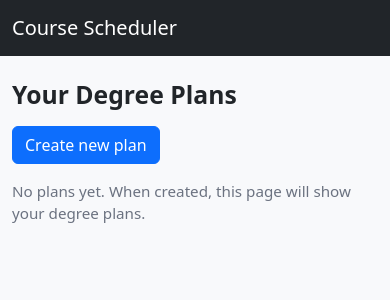
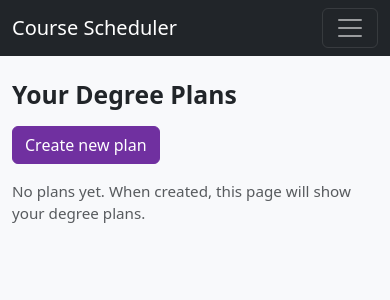
Before and after one commit to sarazoher/course-schedular, a Flask app: page /dashboard in a window 390 px wide. Shown: the top 300 px of the page. Run offline with Flask 3, Linux system fonts and the light colour scheme; the visitor is signed in with stand-in values (Sample User, id 1); data that the repository does not hold is empty.

Commit message:
Added global styling and solver status semantics
Introduced a centralized static CSS layer and UI polish.
• Add main.css with brand colors, layout tweaks, and reusable CSS variables
• Define semantic solver status styles (ok / bad / unknown)
• Make solver status visually clear (green for optimal, red for infeasible)
• Improve card, table, button, and navbar readability
• Add responsive navbar with hamburger menu support
• Wire static CSS into base template for global styling.
This establishes a consistent visual language and makes solver outcomes immediately understandable without changing any backend logic.

```diff
--- a/static/css/main.css
+++ b/static/css/main.css
@@ -1,13 +1,29 @@
+:root {
+  /* Brand */
+  --brand: #7030a0;
+
+  /* Neutrals */
+  --bg: #f8f9fb;
+  --card-border: #e5e7eb;
+  --text-strong: #374151;
+  --muted: #6b7280;
+
+  /* Solver Semantics */
+  --ok: #16a34a;
+  --bad: #dc2626;
+  --unknown: #6b7280;
+}
+
 /* ==============================
    Global layout tweaks
    ============================== */
 
 body {
-  background-color: #f8f9fb;
+  background-color: var(--bg);
   font-size: 0.95rem;
 }
 
-/* Keep content readable on large screens */
+/* Improve readability of collapsed navbar menu */
 .container {
   max-width: 1100px;
 }
@@ -18,7 +34,7 @@ body {
 
 .card {
   border-radius: 10px;
-  border: 1px solid #e5e7eb;
+  border: 1px solid var(--card-border);
   box-shadow: 0 2px 6px rgba(0, 0, 0, 0.04);
 }
 
@@ -30,7 +46,9 @@ body {
    Headings
    ============================== */
 
-h1, h2, h3 {
+h1,
+h2,
+h3 {
   font-weight: 600;
 }
 
@@ -57,6 +75,30 @@ form + .btn {
   margin-left: 0.4rem;
 }
 
+/* Primary buttons (brand color) */
+.btn-primary {
+  background-color: var(--brand);
+  border-color: var(--brand);
+}
+
+.btn-primary:hover {
+  background-color: #5c2784;
+  border-color: #5c2784;
+}
+
+/* ==============================
+   Navbar links (upper right)
+   ============================== */
+
+.navbar .nav-link {
+  color: var(--muted);
+  font-weight: 500;
+}
+
+.navbar .nav-link:hover {
+  color: var(--brand);
+}
+
 /* ==============================
    Tables (solver output, courses)
    ============================== */
@@ -67,13 +109,12 @@ form + .btn {
 
 .table th {
   font-weight: 600;
-  color: #374151;
+  color: var(--text-strong);
 }
 
 /* ==============================
    Badges / solver status
    ============================== */
-
 
 .badge {
   font-size: 0.75rem;
@@ -81,40 +122,24 @@ form + .btn {
 }
 
 .solver-status {
-  letter-spacing: 0.02em;
-}
-
-/* ==============================
-   Muted helper text
-   ============================== */
-
-.text-muted {
-  color: #6b7280 !important;
-}
-
-/* ==============================
-   Solver status badges
-   ============================== */
-
-.solver-status {
   font-weight: 600;
   letter-spacing: 0.02em;
 }
 
 /* Optimal = green */
-.solver-ok {
-  background-color: #16a34a; /* calm green */
+.badge.solver-ok {
+  background-color: var(--ok);
   color: white;
 }
 
 /* Infeasible / error = red */
-.solver-bad {
-  background-color: #dc2626;
+.badge.solver-bad {
+  background-color: var(--bad);
   color: white;
 }
 
-/* Anything else */
-.solver-unknown {
-  background-color: #6b7280;
+/* Anything else (fallback) */
+.badge.solver-unknown {
+  background-color: var(--unknown);
   color: white;
 }
--- a/templates/base.html
+++ b/templates/base.html
@@ -10,17 +10,34 @@
       href="https://cdn.jsdelivr.net/npm/bootstrap@5.3.0/dist/css/bootstrap.min.css"
       rel="stylesheet"
     >
+
     <!-- CSS Styling -->
     <link
       rel="stylesheet"
       href="{{ url_for('static', filename='css/main.css') }}"
     >
   </head>
+
   <body>
-    <nav class="navbar navbar-expand-lg navbar-dark bg-dark mb-4">
+    <nav class="navbar navbar-expand-md navbar-dark bg-dark mb-4">
       <div class="container">
         <a class="navbar-brand" href="/">Course Scheduler</a>
-        <div class="collapse navbar-collapse">
+
+        <!-- Hamburger button (shows on small screens) -->
+        <button
+          class="navbar-toggler"
+          type="button"
+          data-bs-toggle="collapse"
+          data-bs-target="#navbarNav"
+          aria-controls="navbarNav"
+          aria-expanded="false"
+          aria-label="Toggle navigation"
+        >
+          <span class="navbar-toggler-icon"></span>
+        </button>
+
+        <!-- Collapsible links -->
+        <div class="collapse navbar-collapse" id="navbarNav">
           <ul class="navbar-nav ms-auto">
             {% if current_user.is_authenticated %}
               <li class="nav-item">
@@ -37,7 +54,6 @@
                 <a class="nav-link" href="{{ url_for('auth.register') }}">Register</a>
               </li>
             {% endif %}
-
           </ul>
         </div>
       </div>
@@ -73,6 +89,7 @@
     <script
       src="https://cdn.jsdelivr.net/npm/bootstrap@5.3.0/dist/js/bootstrap.bundle.min.js">
     </script>
+
     <script>
       document.addEventListener("DOMContentLoaded", function () {
         const triggers = document.querySelectorAll('[data-bs-toggle="popover"]');
```
Lines whose indentation alone changed are shown as unchanged.
